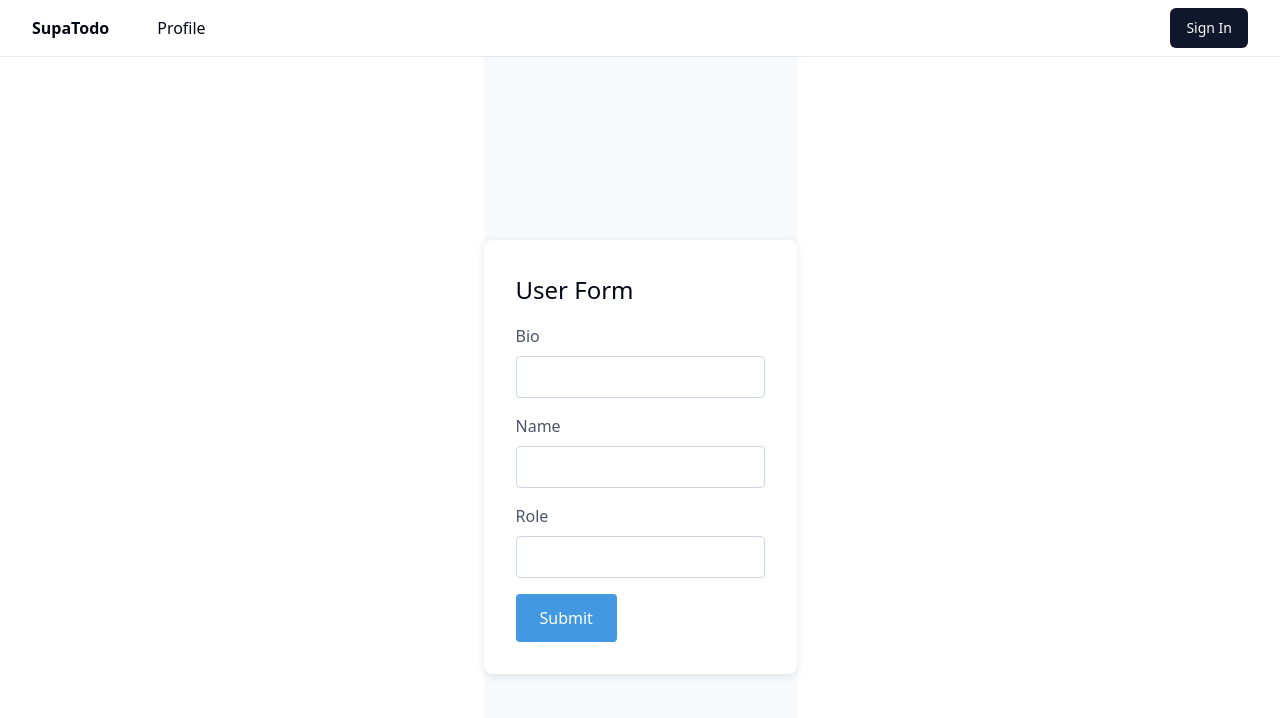
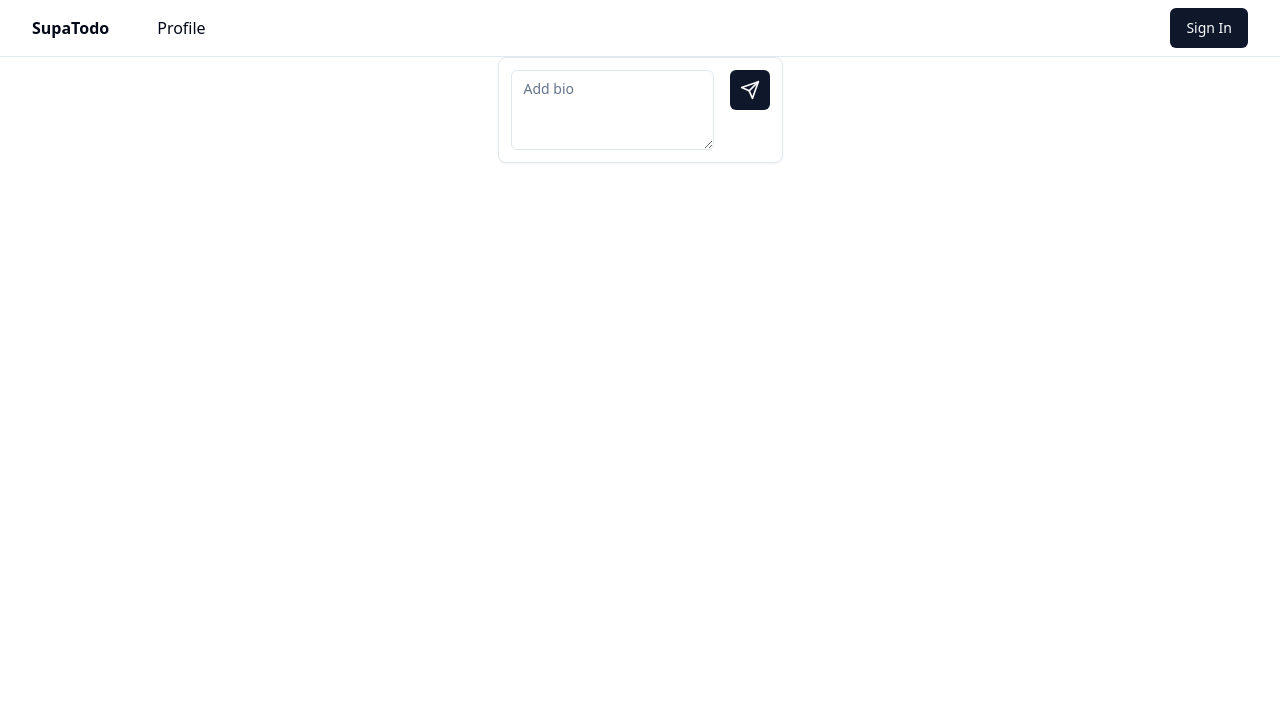
Before and after one commit to akshathere/supabase, a Next.js app: page /addDetails in a window 1280 px wide. Shown: the top 718 px of the page. Built offline with nearby package versions, Linux system fonts and the light colour scheme; no server answers.

Commit message:
small error fix

```diff
--- a/app/addDetails/page.tsx
+++ b/app/addDetails/page.tsx
@@ -3,74 +3,14 @@
 
 // components/UserForm.js
 import { useState } from 'react';
+import { addUser } from '../profile/action';
+import Userform from '@/components/userform';
 
 const UserForm = ({ onSubmit }:{onSubmit :any}) => {
-  const [user, setUser] = useState({
-    bio: '',
-    name: '',
-    role: ''
-  });
 
-  const handleChange = (e:any) => {
-    const { name, value } = e.target;
-    setUser({ ...user, [name]: value });
-  };
 
-  const handleSubmit = (e:any) => {
-    e.preventDefault();
-    onSubmit(user);
-  };
 
-  return (
-    <div style={{ display: 'flex', justifyContent: 'center', alignItems: 'center', minHeight: '100vh', backgroundColor: '#f7fafc' }}>
-      <form onSubmit={handleSubmit} style={{ backgroundColor: '#ffffff', padding: '2rem', borderRadius: '0.5rem', boxShadow: '0 2px 10px rgba(0, 0, 0, 0.1)', width: '100%', maxWidth: '400px' }}>
-        <h2 style={{ fontSize: '1.5rem', marginBottom: '1rem' }}>User Form</h2>
-
-        <div style={{ marginBottom: '1rem' }}>
-          <label style={{ display: 'block', marginBottom: '0.5rem', color: '#4a5568' }} htmlFor="bio">Bio</label>
-          <input
-            style={{ width: '100%', padding: '0.5rem', borderRadius: '0.25rem', border: '1px solid #cbd5e0' }}
-            id="bio"
-            type="text"
-            name="bio"
-            value={user.bio}
-            onChange={handleChange}
-          />
-        </div>
-
-        <div style={{ marginBottom: '1rem' }}>
-          <label style={{ display: 'block', marginBottom: '0.5rem', color: '#4a5568' }} htmlFor="name">Name</label>
-          <input
-            style={{ width: '100%', padding: '0.5rem', borderRadius: '0.25rem', border: '1px solid #cbd5e0' }}
-            id="name"
-            type="text"
-            name="name"
-            value={user.name}
-            onChange={handleChange}
-          />
-        </div>
-
-        <div style={{ marginBottom: '1rem' }}>
-          <label style={{ display: 'block', marginBottom: '0.5rem', color: '#4a5568' }} htmlFor="role">Role</label>
-          <input
-            style={{ width: '100%', padding: '0.5rem', borderRadius: '0.25rem', border: '1px solid #cbd5e0' }}
-            id="role"
-            type="text"
-            name="role"
-            value={user.role}
-            onChange={handleChange}
-          />
-        </div>
-
-        <button
-          type="submit"
-          style={{ backgroundColor: '#4299e1', color: '#ffffff', padding: '0.75rem 1.5rem', borderRadius: '0.25rem', border: 'none', cursor: 'pointer' }}
-        >
-          Submit
-        </button>
-      </form>
-    </div>
-  );
+  return <Userform></Userform>
 };
 
 export default UserForm;
```
